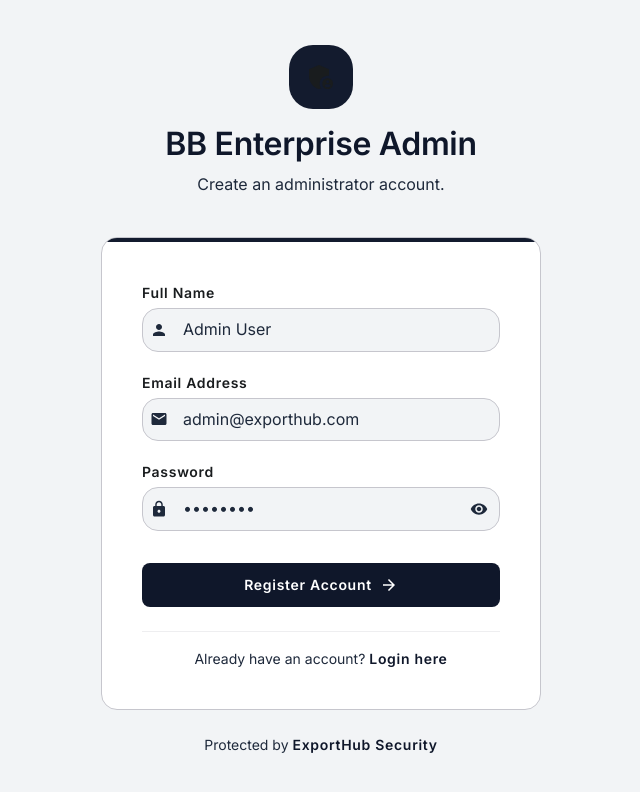
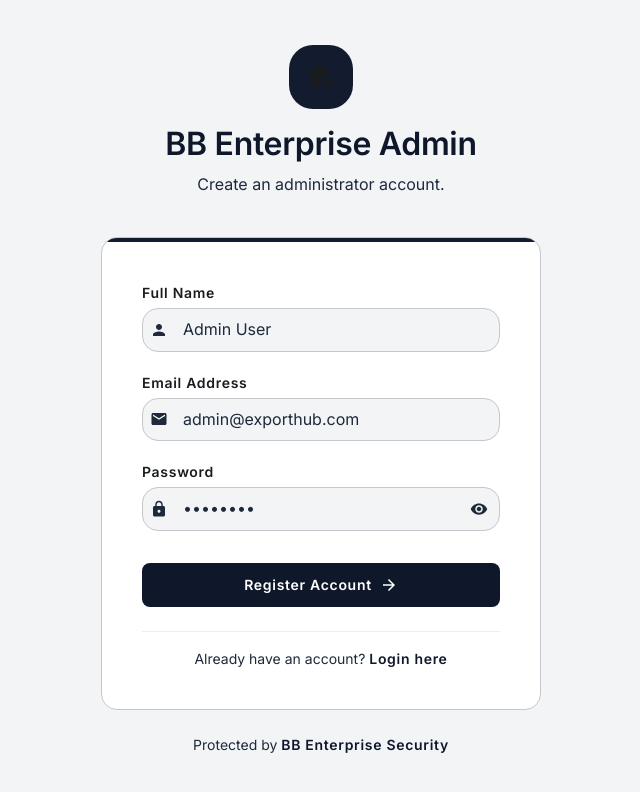
Before and after one commit to karankumbhare90/bb-enterprise, a Next.js app: page /admin-register in a window 1280 px wide. Shown: the top 792 px of the page, without its empty margins (319-959 px from the left). Built offline with nearby package versions, Linux system fonts and the light colour scheme; no server answers; the database is empty.

Commit message:
Update Icons

```diff
--- a/src/app/admin-register/page.tsx
+++ b/src/app/admin-register/page.tsx
@@ -145,7 +145,7 @@ export default function AdminRegisterPage() {
         {/* Footer link */}
         <div className="text-center mt-lg">
           <p className="font-body-sm text-body-sm text-secondary">
-            Protected by <span className="font-label-md text-label-md text-primary">ExportHub Security</span>
+            Protected by <span className="font-label-md text-label-md text-primary">BB Enterprise Security</span>
           </p>
         </div>
       </main>
--- a/src/app/admin/login/page.tsx
+++ b/src/app/admin/login/page.tsx
@@ -141,7 +141,7 @@ export default function AdminLoginPage() {
         {/* Footer link */}
         <div className="text-center mt-lg">
           <p className="font-body-sm text-body-sm text-secondary">
-            Protected by <span className="font-label-md text-label-md text-primary">ExportHub Security</span>
+            Protected by <span className="font-label-md text-label-md text-primary">BB Enterprise Security</span>
           </p>
         </div>
       </main>
--- a/src/components/AdminDashboardLayout.tsx
+++ b/src/components/AdminDashboardLayout.tsx
@@ -22,7 +22,7 @@ export default function AdminDashboardLayout({ children }: { children: React.Rea
           >
             <MdMenu className="text-[24px]" />
           </button>
-          <div className="font-headline-sm text-headline-sm font-bold text-primary">ExportHub Admin</div>
+          <div className="font-headline-sm text-headline-sm font-bold text-primary">BB Enterprise Admin</div>
         </header>
 
         {/* Main Canvas */}
```
